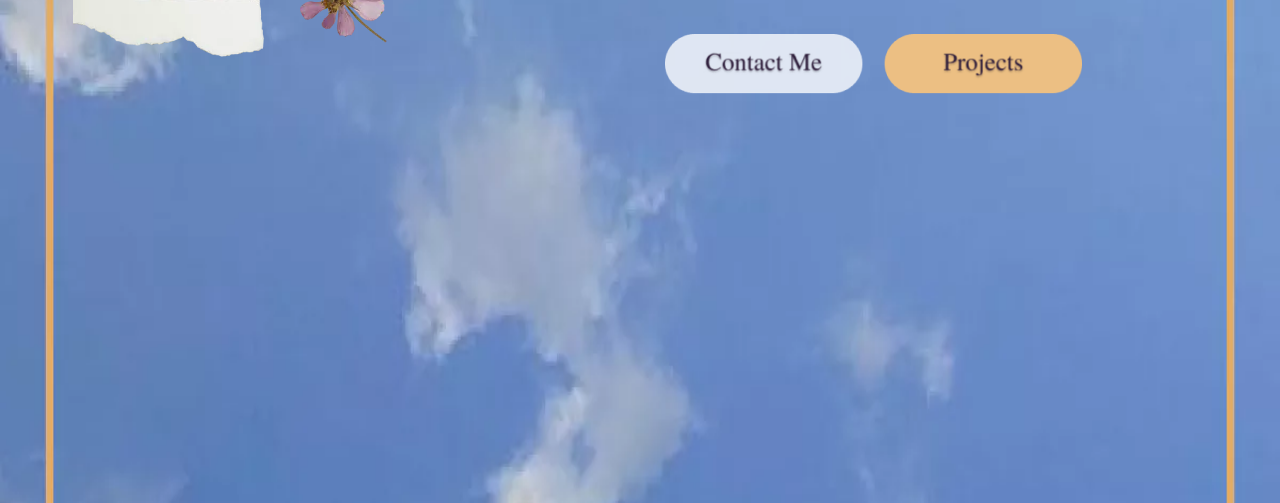
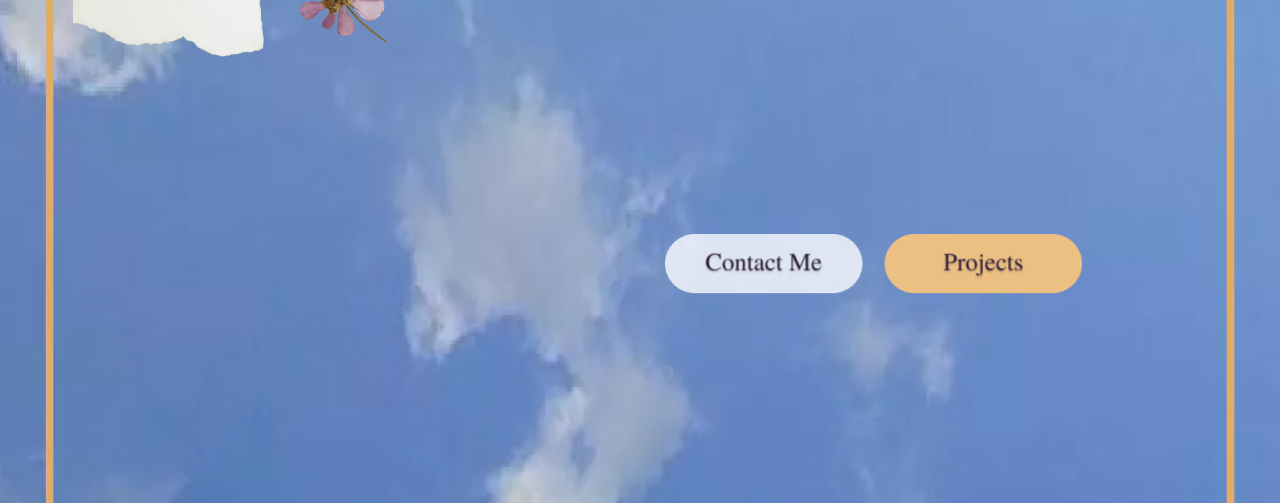
Before and after one commit to NicRios/mindyhwk, a website built with Parcel: page index.html in a window 1280 px wide. Shown: the part 597-1100 px from the top of the page. Built offline with nearby package versions, Linux system fonts and the light colour scheme.

Commit message:
Update converter.css

```diff
--- a/converter.css
+++ b/converter.css
@@ -61,7 +61,7 @@
   text-decoration: none;
 }
 .converter-hero-button31 {
-  top: 631px;
+  top: 831px;
   left: 665px;
   width: 198px;
   height: 60px;
@@ -69,7 +69,7 @@
   border-color: transparent;
 }
 .converter-hero-button41 {
-  top: 631px;
+  top: 831px;
   left: 883.6513671875px;
   width: 198px;
   height: 60px;
```
